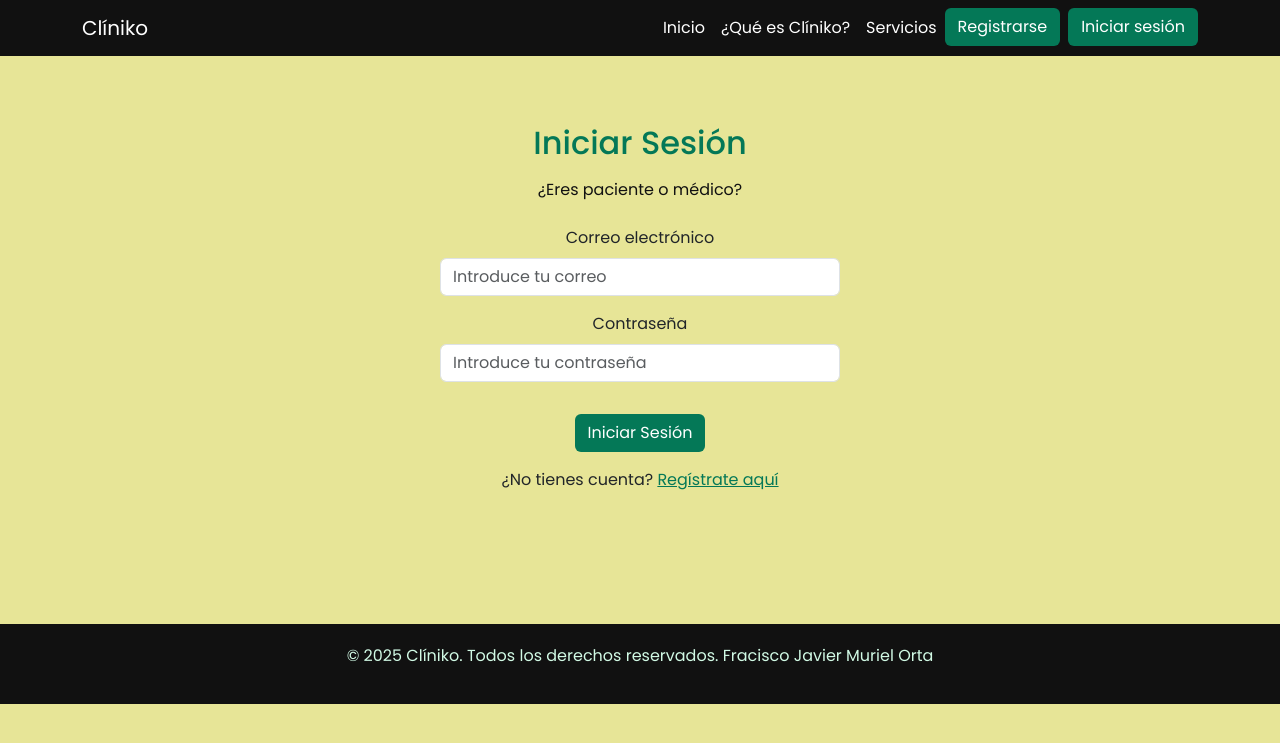
After one commit to GMurit/Cliniko, a PHP site: page /login.php in a window 1280 px wide. The commit adds this page. Shown: the top 743 px of the page. Run offline with PHP 8.4, Linux system fonts and the light colour scheme.

Commit message:
He modificado algunas descripciones de los archivos que-es-clíniko y servicios y he añadido la página de login. Recuerdo que todo lo que estoy haciendo es solo para diseño, no hay funcionamiento como tal

```diff
--- /dev/null
+++ b/publico/login.php
@@ -0,0 +1,29 @@
+<?php require_once '../aplicacion/vistas/plantillas/cabecera.php'; //IGUAL QUE CON EL INDEX.PHP, PARA QUE ESTA PÁGINA NO CARGUE SIN LA CABECERA.?>
+
+<!-- ESTO ES LA SECCIÓN DONDE HE CREADO EL FORMULARIO DE INCIO DE SESIÓN--->
+<section class="seccion-login text-center py-5" style="background-color: #e7e597ff;">
+    <div class="contenedor">
+        <h2 class="titulo-principal" style="color: #047857;">Iniciar Sesión</h2>
+        <p class="descripcion-secundaria mt-3" style="color: #111111;">
+            ¿Eres paciente o médico?
+        </p>
+<!--EL ARCHIVO LOGIN-CONTROLADOR.PHP LO TENGO CREADO PERO VACÍO. SOLO LO CREÉ POR TENER LA REFERENCIA AQUÍ PUESTA PERO NO LO HE SUBIDO PORQUE ME PARECÍA ABSURDO-->
+        <form action="../aplicacion/controladores/login-controlador.php" method="POST" class="mt-4" style="max-width: 400px; margin: 0 auto;">
+            <div class="mb-3">
+                <label for="email" class="form-label">Correo electrónico</label>
+                <input type="email" class="form-control" id="email" name="email" placeholder="Introduce tu correo" required>
+            </div>
+            <div class="mb-3">
+                <label for="contrasena" class="form-label">Contraseña</label>
+                <input type="password" class="form-control" id="contraseña" name="contraseña" placeholder="Introduce tu contraseña" required>
+            </div>
+            <button type="submit" class="btn boton-cuadrado mt-3" style="background-color: #047857; color:white;">Iniciar Sesión</button>
+        </form>
+
+        <p class="mt-3">
+            ¿No tienes cuenta? <a href="registro.php" style="color: #047857;">Regístrate aquí</a>
+        </p>
+    </div>
+</section>
+
+<?php require_once '../aplicacion/vistas/plantillas/pie.php'; //LO MISMO QUE CON LA CABECERA, PARA QUE CUANDO CARGUE LA PÁGINA NO CARGUE SIN EL PIE DE PÁGINA.?>
--- a/publico/que-es-cliniko.php
+++ b/publico/que-es-cliniko.php
@@ -6,11 +6,10 @@
         <h1 class="titulo-principal text-center" style="color: #047857;">¿Qué es Clíniko?</h1>
         <p class="descripcion-secundaria mt-3 text-center" style="color: #111111;">
             Clíniko es una aplicación web diseñada para conectar pacientes y profesionales sanitarios de forma rápida y segura.
-            Permite a los pacientes solicitar, modificar o cancelar citas médicas de manera sencilla y consultar sus historiales médicos.
+            Permite a los pacientes solicitar, modificar o cancelar citas médicas y consultar sus historiales médicos.
         </p>
         <p class="descripcion-secundaria mt-3 text-center" style="color: #111111;">
-            Por otro lado, los médicos pueden gestionar su agenda, recibir notificaciones y valorar la experiencia de los pacientes,
-            facilitando así un seguimiento completo y eficiente.
+            Por otro lado, los médicos pueden gestionar su agenda, recibir citas y recibir valoraciones de sus pacientes.
         </p>
         <p class="descripcion-secundaria mt-3 text-center" style="color: #111111;">
             La plataforma también cuenta con un sistema de notificaciones automáticas por correo electrónico para mantener
```
Also changed, not shown: publico/servicios.php (+4 -4 lines).
